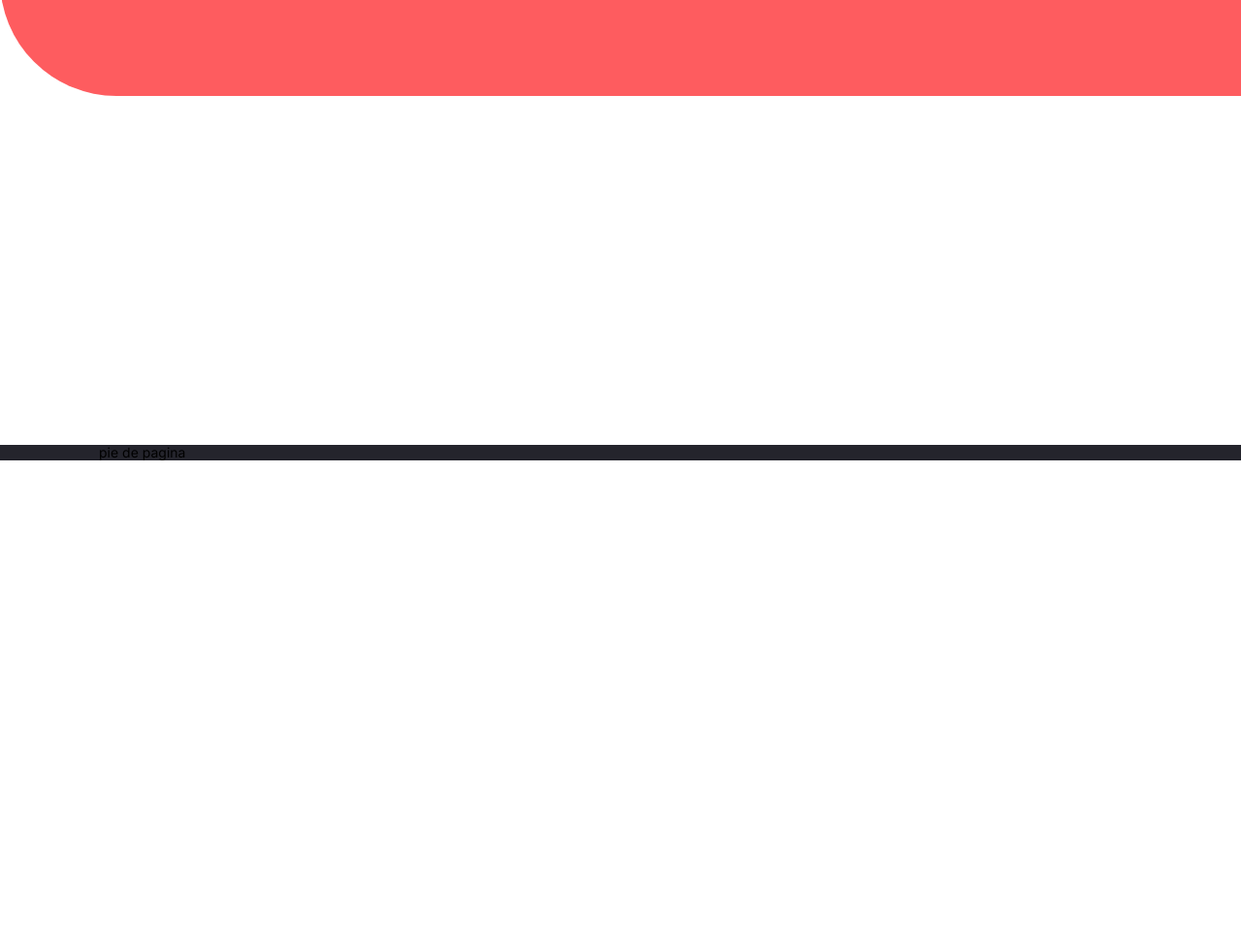
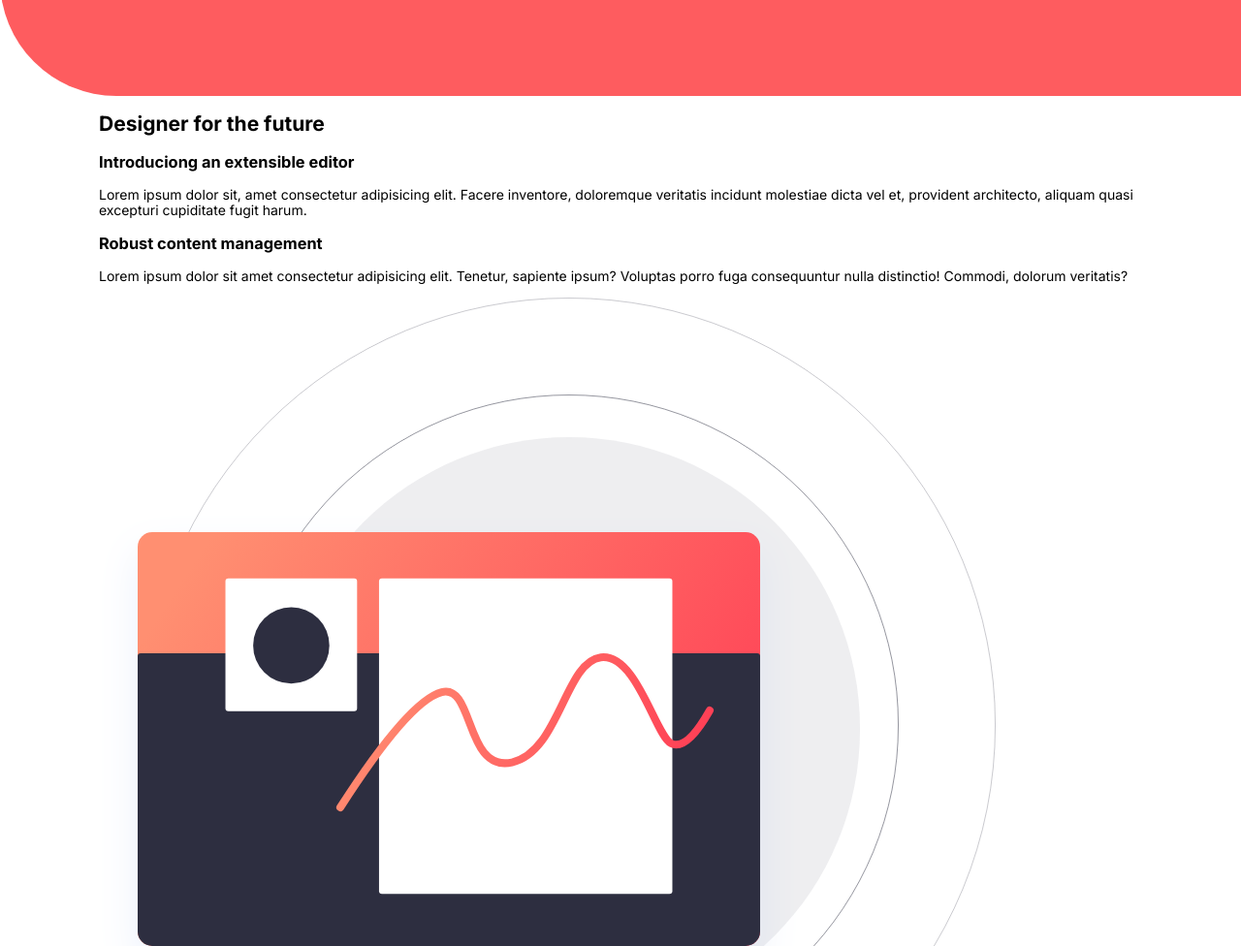
Before and after one commit to MarcoM0612/Blogr-rwd, a plain HTML site: page index.html in a window 1280 px wide. Shown: the part 421-1397 px from the top of the page at 97% size. Before the commit the page ends 896 px from the top, so only its background shows below. Drawn offline with Linux system fonts and the light colour scheme.

Commit message:
estructura base del section designed for the future

```diff
--- a/index.html
+++ b/index.html
@@ -59,10 +59,26 @@
                     </div>
                 </div>
             </section>
+            <section class="section-designed-for-the-future section">
+                <div class="container">
+                    <div class="content-designed-for-the-future">
+                        <h2>Designer for the future</h2>
+                        <div class="section-1">
+                            <h3>Introduciong an extensible editor</h3>
+                            <p>Lorem ipsum dolor sit, amet consectetur adipisicing elit. Facere inventore, doloremque veritatis incidunt molestiae dicta vel et, provident architecto, aliquam quasi excepturi cupiditate fugit harum.</p>
+                            <h3>Robust content management</h3>
+                            <p>Lorem ipsum dolor sit amet consectetur adipisicing elit. Tenetur, sapiente ipsum? Voluptas porro fuga consequuntur nulla distinctio! Commodi, dolorum veritatis?</p>
+                        </div>
+                        <div class="section-2">
+                            <img src="./img/illustration-editor-desktop.svg" alt="Image Ilustration editor Desktop">
+                        </div>
+                    </div>
+                </div>
+            </section>
         </main>
         <footer class="footer">
             <div class="container">
-                pie de pagina
+                <!-- TODO: Revisar el comportamiento del pie de pagina que se desacopla cuando el main posee contenido. -->
             </div>
         </footer>
     </div>
```
